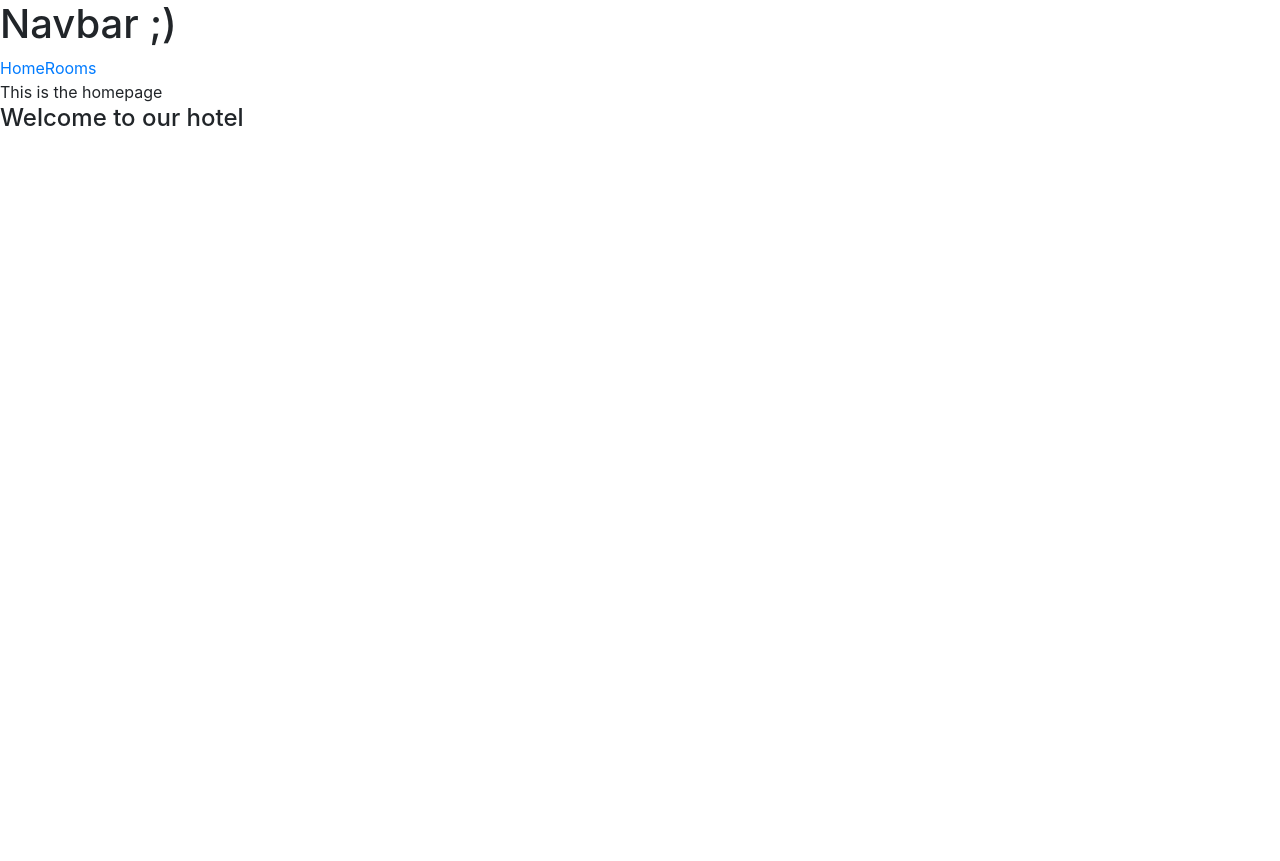
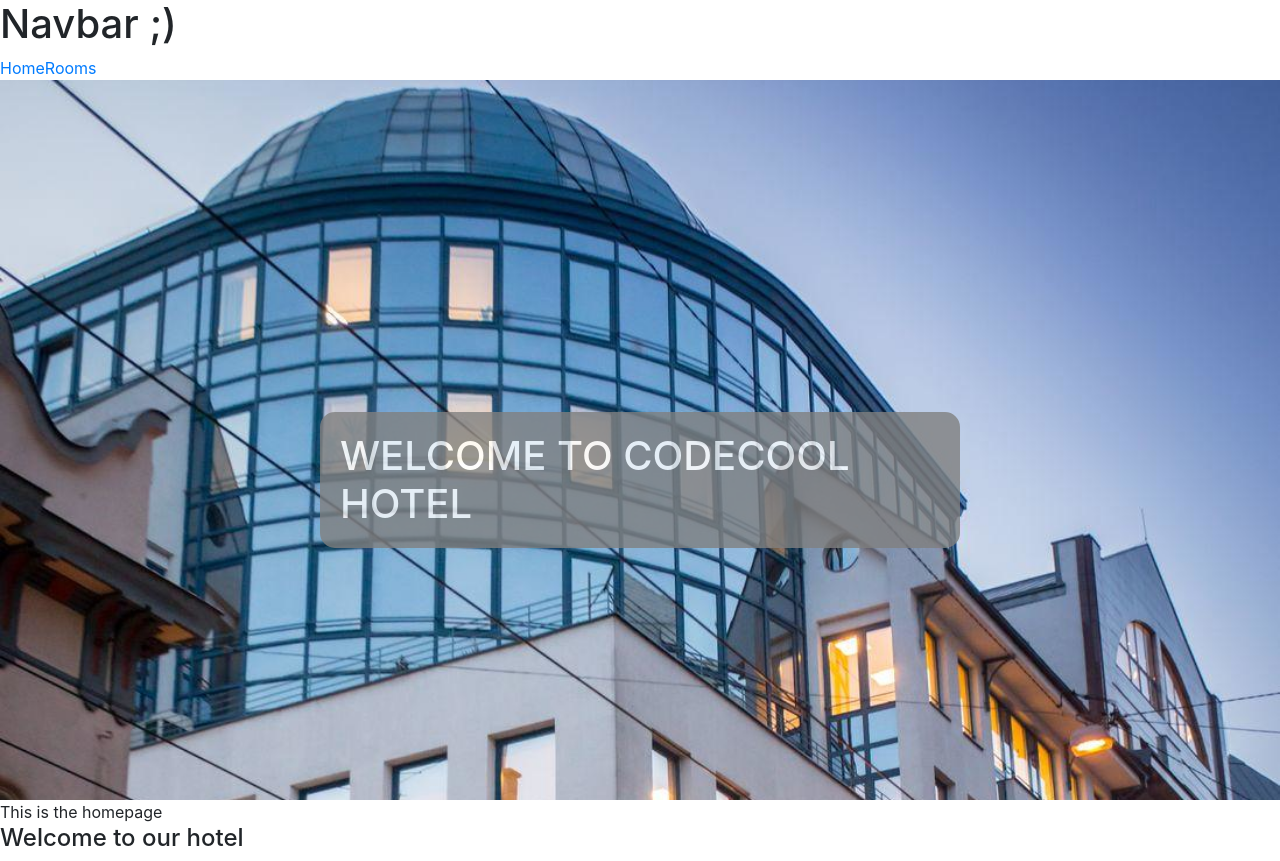
Before and after one commit to Gnorbi951/hotel_frontend, a React (Create React App) app: page / in a window 1280 px wide. Before the commit the page ends 800 px from the top, so only its background shows below. Built offline with nearby package versions, Linux system fonts and the light colour scheme.

Commit message:
add cover picture to home page (Codecool building)

```diff
--- a/src/Components/Home.js
+++ b/src/Components/Home.js
@@ -1,8 +1,11 @@
 import React from "react";
+import CoverPicture from "./layout/CoverPicture";
+
 
 const Home = () => {
   return (
     <React.Fragment>
+        <CoverPicture />
       <div>This is the homepage</div>
       <h4>Welcome to our hotel</h4>
     </React.Fragment>
--- /dev/null
+++ b/src/Components/layout/CoverPicture.js
@@ -0,0 +1,40 @@
+import React from "react";
+
+const CoverPicture = (props) => {
+    var greetingsText = "Welcome to Codecool Hotel"
+
+    return (<React.Fragment>
+        <img
+            src={window.location.origin + "/pictures/cover3.png"}
+            style={imageStyle}
+        />
+        <h1 style={centerElement}>{greetingsText.toUpperCase()}</h1>
+        </React.Fragment>)
+
+
+    // <h1 style={imageStyle} key="coverImage">Whatever</h1>
+}
+
+export default CoverPicture;
+
+const imageStyle = {
+    backgroundSize: "cover",
+    backgroundPosition: "50% 50%",
+    backgroundRepeat: "no-repeat",
+    width: "100%",
+    height: "100%",
+    position: "relative",
+}
+
+const centerElement = {
+    position: "absolute",
+    top: "60%",
+    left: "50%",
+    transform: "translate(-50%, -50%)",
+    zIndex: "1",
+    color: "white",
+    backgroundColor: "grey",
+    border: "20px solid grey",
+    borderRadius: "15px",
+    opacity: "80%",
+}
```
Also changed, not shown: public/pictures/cover3.png (added).
